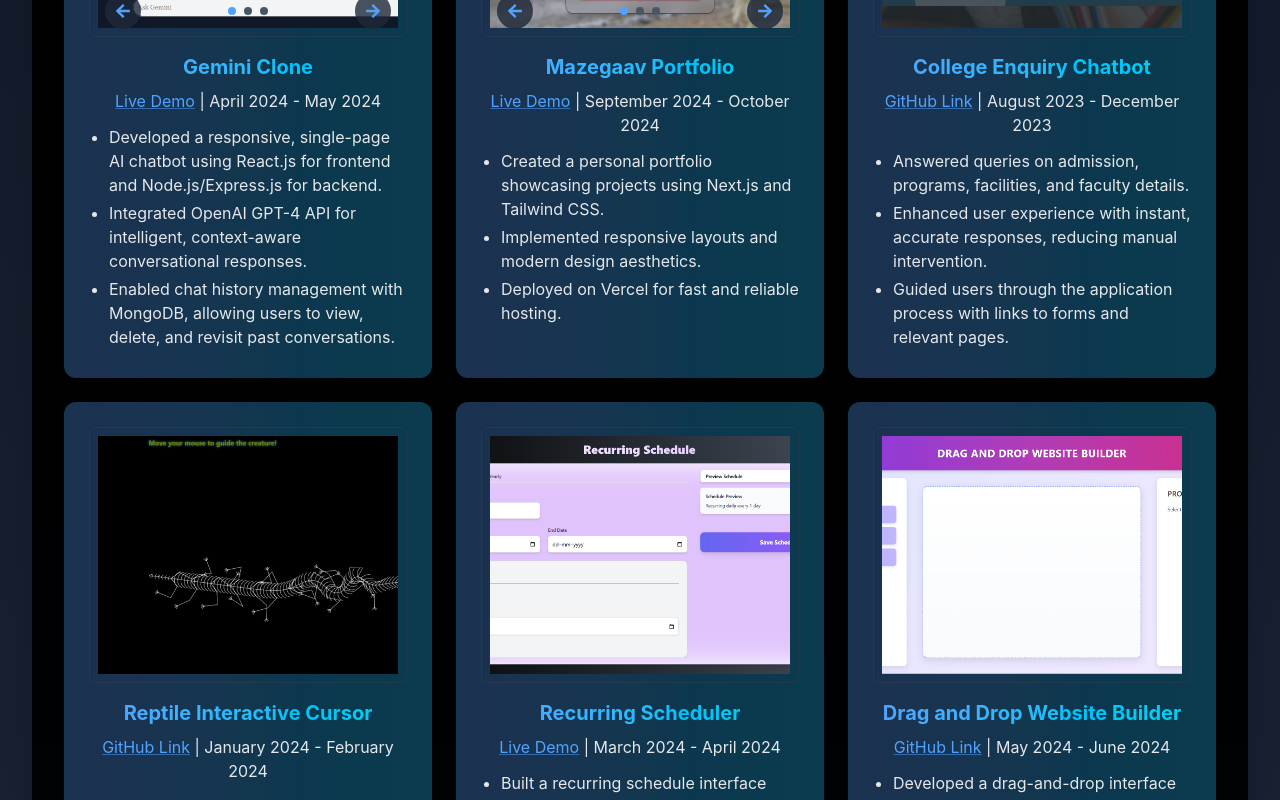
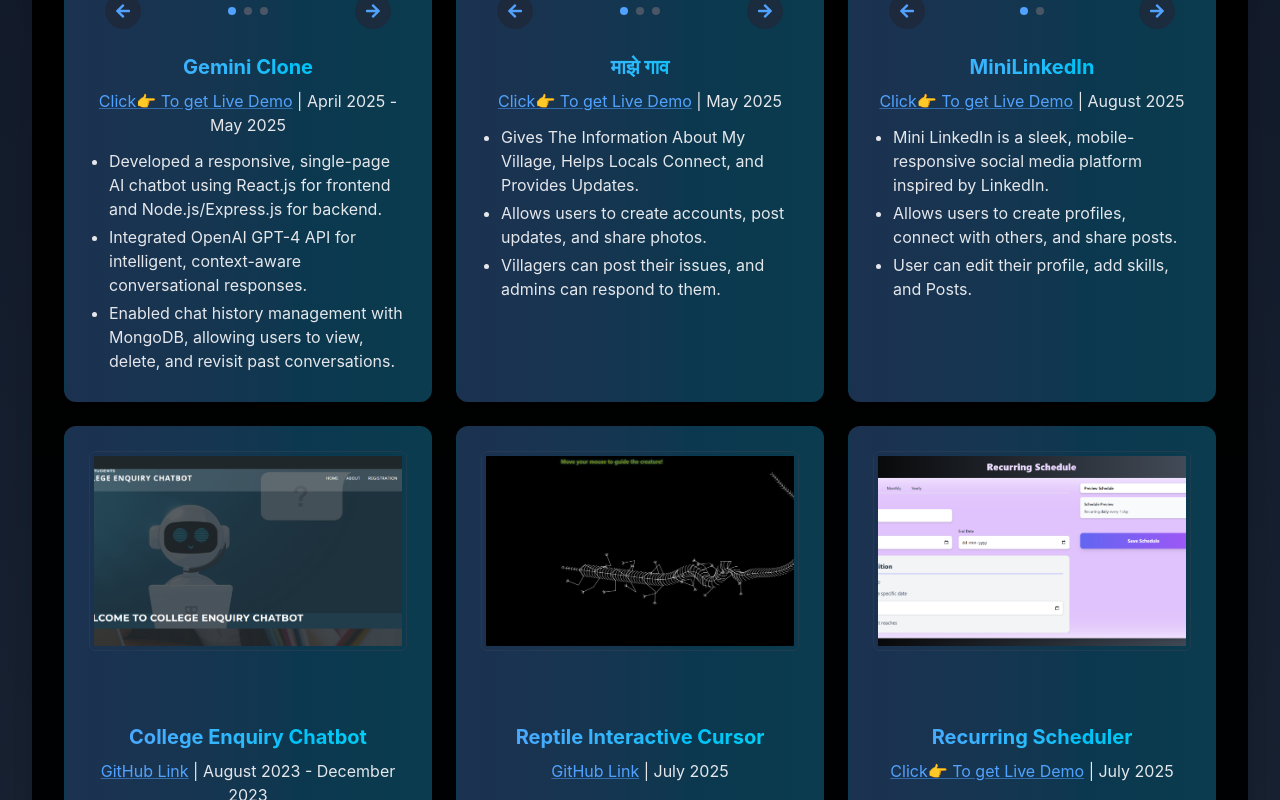
Before and after one commit to tejas-waghamare/portfolio-tejaswaghamare, a React (Vite) app: page /projects in a window 1280 px wide. Shown: the part 500-1300 px from the top of the page. Built offline with nearby package versions, Linux system fonts and the light colour scheme.

Commit message:
Project Add

```diff
--- a/src/components/Projects.jsx
+++ b/src/components/Projects.jsx
@@ -15,6 +15,8 @@ import landing2 from '../assets/landing2.png';
 import GaavLogin from '../assets/mazegavlogin.png';
 import gavuser from '../assets/gavuser.png';
 import gavgram from '../assets/gavgram.png';
+import Min1 from '../assets/Min1.png';
+import Min2 from '../assets/Min2.png';
 
 const Projects = () => {
   const projects = [
@@ -22,7 +24,7 @@ const Projects = () => {
       title: 'Gemini Clone',
       link: 'https://gemini-clone-frontend-4in8.onrender.com',
       images: [gemini, geminiLogin, geminiSignup],
-      period: 'April 2024 - May 2024',
+      period: 'April 2025 - May 2025',
       details: [
         'Developed a responsive, single-page AI chatbot using React.js for frontend and Node.js/Express.js for backend.',
         'Integrated OpenAI GPT-4 API for intelligent, context-aware conversational responses.',
@@ -30,14 +32,25 @@ const Projects = () => {
       ],
     },
     {
-      title: 'Mazegaav Portfolio',
+      title: 'माझे गाव',
       link: 'https://frontend-mazegaav.vercel.app/',
       images: [GaavLogin, gavuser, gavgram],
-      period: 'September 2024 - October 2024',
+      period: 'May 2025',
       details: [
-        'Created a personal portfolio showcasing projects using Next.js and Tailwind CSS.',
-        'Implemented responsive layouts and modern design aesthetics.',
-        'Deployed on Vercel for fast and reliable hosting.',
+        'Gives The Information About My Village, Helps Locals Connect, and Provides Updates.',
+        'Allows users to create accounts, post updates, and share photos.',
+        'Villagers can post their issues, and admins can respond to them.',
+      ],
+    },
+    {
+      title: 'MiniLinkedIn',
+      link: 'https://linkedin-mini-frontend-linkedin.onrender.com',
+      images: [Min1 , Min2],
+      period: 'August 2025',
+      details: [
+        'Mini LinkedIn is a sleek, mobile-responsive social media platform inspired by LinkedIn.',
+        'Allows users to create profiles, connect with others, and share posts.',
+        'User can edit their profile, add skills, and Posts.',
       ],
     },
     {
@@ -55,7 +68,7 @@ const Projects = () => {
       title: 'Reptile Interactive Cursor',
       link: 'https://tejas-waghamare.github.io/Reptile-Interactive-Cursor/',
       images: [reptile],
-      period: 'January 2024 - February 2024',
+      period: 'July 2025',
       details: [
         'Created an interactive web feature where a creature follows the mouse cursor using JavaScript.',
         'Implemented smooth animations for an engaging user experience.',
@@ -66,7 +79,7 @@ const Projects = () => {
       title: 'Recurring Scheduler',
       link: 'https://date-picker-five-sand.vercel.app',
       images: [scheduler],
-      period: 'March 2024 - April 2024',
+      period: 'July 2025',
       details: [
         'Built a recurring schedule interface with a daily recurrence feature using Next.js.',
         'Included a schedule preview and stop condition functionality.',
@@ -77,7 +90,7 @@ const Projects = () => {
       title: 'Drag and Drop Website Builder',
       link: 'https://tejas-waghamare.github.io/drag-and-drop-builder/',
       images: [dragDrop],
-      period: 'May 2024 - June 2024',
+      period: 'June 2025',
       details: [
         'Developed a drag-and-drop interface for building websites using React.js.',
         'Enabled element selection and property customization for user-friendly design.',
@@ -88,7 +101,7 @@ const Projects = () => {
       title: 'Landing Page UI',
       link: 'https://landing-page-ui-omega.vercel.app',
       images: [landing1, landing2],
-      period: 'July 2024 - August 2024',
+      period: 'July 2025',
       details: [
         'Designed a sleek landing page UI with modern design principles using Next.js.',
         'Focused on responsive design and high-quality visuals.',
@@ -155,7 +168,7 @@ const Projects = () => {
                   key={currentImageIndices[index]}
                   src={project.images[currentImageIndices[index]]}
                   alt={`${project.title} screenshot ${currentImageIndices[index] + 1}`}
-                  className="w-full h-full object-cover p-2 rounded-md border border-gray-700/50 group-hover:border-blue-400 group-hover:shadow-[0_0_10px_rgba(59,130,246,0.5)]"
+                  className="w-full h-50 object-cover p-1 rounded-md border border-gray-700/50 group-hover:border-blue-400 group-hover:shadow-[0_0_10px_rgba(59,130,246,0.5)]"
                   initial={{ opacity: 0, x: 20 }}
                   animate={{ opacity: 1, x: 0 }}
                   exit={{ opacity: 0, x: -20 }}
@@ -212,7 +225,7 @@ const Projects = () => {
                 rel="noopener noreferrer"
                 className="text-blue-400 hover:text-cyan-400 underline decoration-blue-400/50 hover:decoration-cyan-400"
               >
-                {project.link.includes('github') ? 'GitHub Link' : 'Live Demo'}
+                {project.link.includes('github') ? 'GitHub Link' : 'Click👉 To get Live Demo'}
               </a>{' '}
               | {project.period}
             </motion.p>
```
Also changed, not shown: src/assets/Min1.png (added), src/assets/Min2.png (added).
